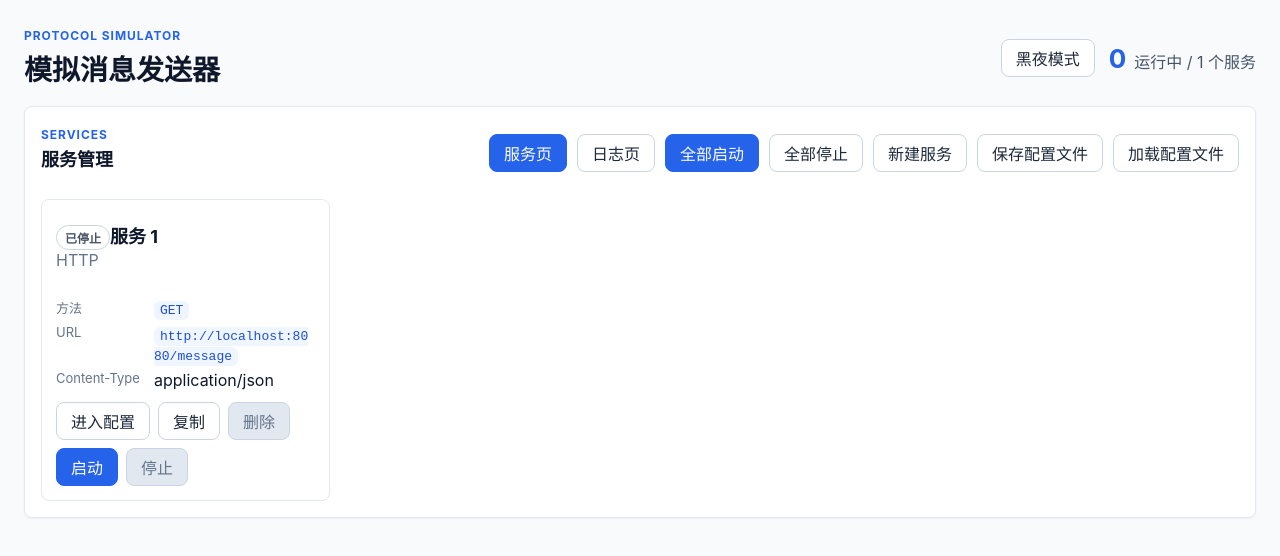
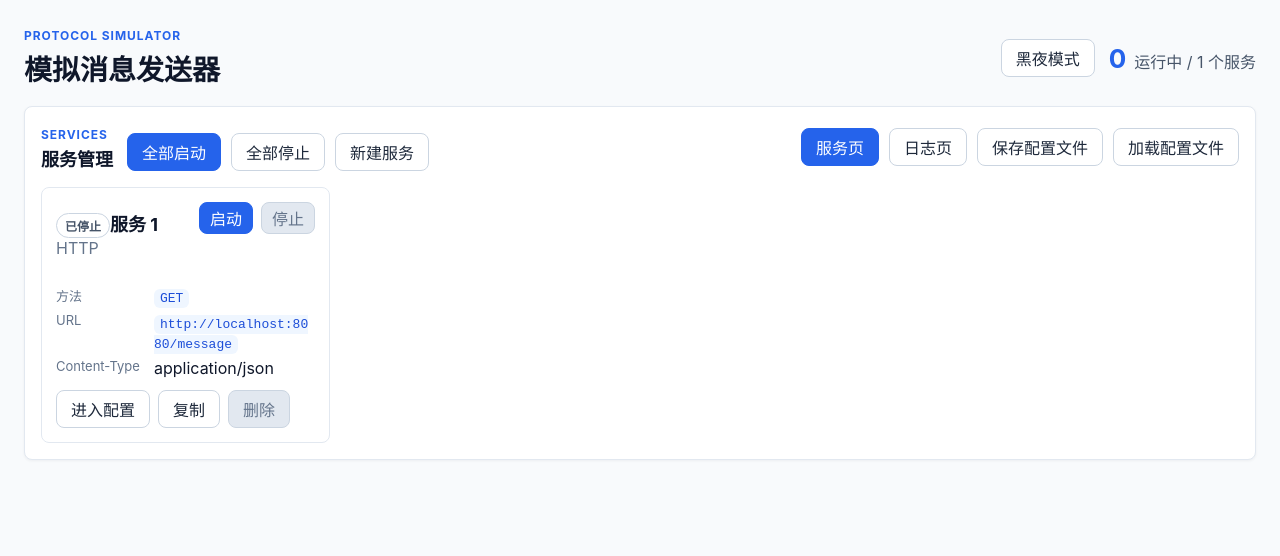
Before and after one commit to LightBlue140/MessageSimulator, a React (Vite) app in the folder apps/web/: page / in a window 1280 px wide. Shown: the top 556 px of the page. Built offline with nearby package versions, Linux system fonts and the light colour scheme; no server answers.

Commit message:
fix: reorganize service dashboard controls

```diff
--- a/apps/web/src/App.css
+++ b/apps/web/src/App.css
@@ -133,6 +133,20 @@ button:disabled {
   margin-bottom: 16px;
 }
 
+.dashboard-title-row {
+  display: flex;
+  align-items: center;
+  gap: 14px;
+}
+
+.dashboard-title-row .section-title h2 {
+  margin-bottom: 0;
+}
+
+.quick-actions {
+  align-self: flex-end;
+}
+
 .service-grid {
   display: grid;
   grid-template-columns: repeat(auto-fill, minmax(280px, 1fr));
@@ -146,6 +160,44 @@ button:disabled {
   border-radius: 8px;
   padding: 14px;
   background: #ffffff;
+}
+
+.clickable-service-card {
+  cursor: pointer;
+  transition: border-color 180ms ease, box-shadow 180ms ease, transform 180ms ease;
+}
+
+.clickable-service-card:hover {
+  border-color: #93c5fd;
+  box-shadow: 0 8px 22px rgba(37, 99, 235, 0.12);
+}
+
+.clickable-service-card:focus-visible {
+  border-color: #2563eb;
+  box-shadow: 0 0 0 3px rgba(37, 99, 235, 0.16);
+  outline: none;
+}
+
+.service-card-top {
+  display: flex;
+  align-items: flex-start;
+  justify-content: space-between;
+  gap: 12px;
+}
+
+.service-card-title {
+  min-width: 0;
+}
+
+.service-runtime-actions {
+  display: flex;
+  flex-shrink: 0;
+  gap: 8px;
+}
+
+.service-runtime-actions button {
+  min-height: 32px;
+  padding: 0 10px;
 }
 
 .service-card h3 {
@@ -503,6 +555,7 @@ legend {
   .topbar,
   .topbar-actions,
   .dashboard-header,
+  .dashboard-title-row,
   .toolbar,
   .action-group,
   .view-switcher {
--- a/apps/web/src/App.tsx
+++ b/apps/web/src/App.tsx
@@ -391,17 +391,12 @@ function ServiceDashboard({
   return (
     <section className="panel scroll-region dashboard-page" aria-label="服务管理页">
       <div className="dashboard-header">
+        <div className="dashboard-title-row">
           <div className="section-title">
             <span className="eyebrow">Services</span>
             <h2>服务管理</h2>
           </div>
-        <div className="action-group">
-          <button className={dashboardView === "services" ? "active-button" : ""} type="button" onClick={() => onViewChange("services")}>
-            服务页
-          </button>
-          <button className={dashboardView === "logs" ? "active-button" : ""} type="button" onClick={() => onViewChange("logs")}>
-            日志页
-          </button>
+          <div className="action-group quick-actions" aria-label="服务快捷操作">
             <button className="active-button" type="button" disabled={pendingAction !== undefined} onClick={onStartAll}>
               全部启动
             </button>
@@ -410,6 +405,15 @@ function ServiceDashboard({
             </button>
             <button type="button" onClick={onAdd}>
               新建服务
+            </button>
+          </div>
+        </div>
+        <div className="action-group">
+          <button className={dashboardView === "services" ? "active-button" : ""} type="button" onClick={() => onViewChange("services")}>
+            服务页
+          </button>
+          <button className={dashboardView === "logs" ? "active-button" : ""} type="button" onClick={() => onViewChange("logs")}>
+            日志页
           </button>
           <button type="button" onClick={onSave}>
             保存配置文件
@@ -425,8 +429,20 @@ function ServiceDashboard({
             const status = statusFor(runtimeStatus, service.id);
             const running = status?.running ?? false;
             return (
-              <article className="service-card" key={service.id}>
-                <div>
+              <article
+                aria-label={`服务卡片 ${service.name}`}
+                className="service-card clickable-service-card"
+                key={service.id}
+                tabIndex={0}
+                onClick={() => onSelect(service.id)}
+                onKeyDown={(event) => {
+                  if (event.key === "Enter") {
+                    onSelect(service.id);
+                  }
+                }}
+              >
+                <div className="service-card-top">
+                  <div className="service-card-title">
                     <span className={running ? "status-pill running" : "status-pill"}>{running ? "运行中" : "已停止"}</span>
                     <EditableServiceName
                       className="service-name-field"
@@ -439,22 +455,11 @@ function ServiceDashboard({
                     />
                     <p>{service.config.protocol.toUpperCase()}</p>
                   </div>
-                <ConnectionInfo config={service.config} adapterStatus={status?.adapterStatus} compact />
-                {status?.error && <p className="service-error">{status.error}</p>}
-                <div className="card-actions">
-                  <button type="button" onClick={() => onSelect(service.id)}>
-                    进入配置
-                  </button>
-                  <button type="button" onClick={() => onCopy(service.id)}>
-                    复制
-                  </button>
-                  <button
-                    type="button"
-                    disabled={appConfig.services.length <= 1 || pendingAction !== undefined}
-                    onClick={() => onDelete(service.id)}
+                  <div
+                    className="service-runtime-actions"
+                    onClick={(event) => event.stopPropagation()}
+                    onKeyDown={(event) => event.stopPropagation()}
                   >
-                    删除
-                  </button>
                     <button
                       className={running ? "" : "active-button"}
                       type="button"
@@ -469,6 +474,28 @@ function ServiceDashboard({
                       onClick={() => onStop(service.id)}
                     >
                       停止
+                    </button>
+                  </div>
+                </div>
+                <ConnectionInfo config={service.config} adapterStatus={status?.adapterStatus} compact />
+                {status?.error && <p className="service-error">{status.error}</p>}
+                <div
+                  className="card-actions"
+                  onClick={(event) => event.stopPropagation()}
+                  onKeyDown={(event) => event.stopPropagation()}
+                >
+                  <button type="button" onClick={() => onSelect(service.id)}>
+                    进入配置
+                  </button>
+                  <button type="button" onClick={() => onCopy(service.id)}>
+                    复制
+                  </button>
+                  <button
+                    type="button"
+                    disabled={appConfig.services.length <= 1 || pendingAction !== undefined}
+                    onClick={() => onDelete(service.id)}
+                  >
+                    删除
                   </button>
                 </div>
               </article>
@@ -518,20 +545,34 @@ function EditableServiceName({
 }) {
   if (editing) {
     return (
-      <label className={className}>
+      <label className={className} onClick={(event) => event.stopPropagation()}>
         {label}
         <input
           autoFocus
           value={name}
           onBlur={onBlur}
           onChange={(event) => onChange(event.target.value)}
+          onClick={(event) => event.stopPropagation()}
+          onKeyDown={(event) => {
+            event.stopPropagation();
+            if (event.key === "Enter") {
+              event.preventDefault();
+              onBlur();
+            }
+          }}
         />
       </label>
     );
   }
 
   return (
-    <button className={`editable-name ${className ?? ""}`} type="button" onDoubleClick={onEdit}>
+    <button
+      className={`editable-name ${className ?? ""}`}
+      type="button"
+      onClick={(event) => event.stopPropagation()}
+      onDoubleClick={onEdit}
+      onKeyDown={(event) => event.stopPropagation()}
+    >
       {name}
     </button>
   );
```
Also changed, not shown: 1 other file (tests, documents, lock files or other folders). Lines whose indentation alone changed are shown as unchanged.
